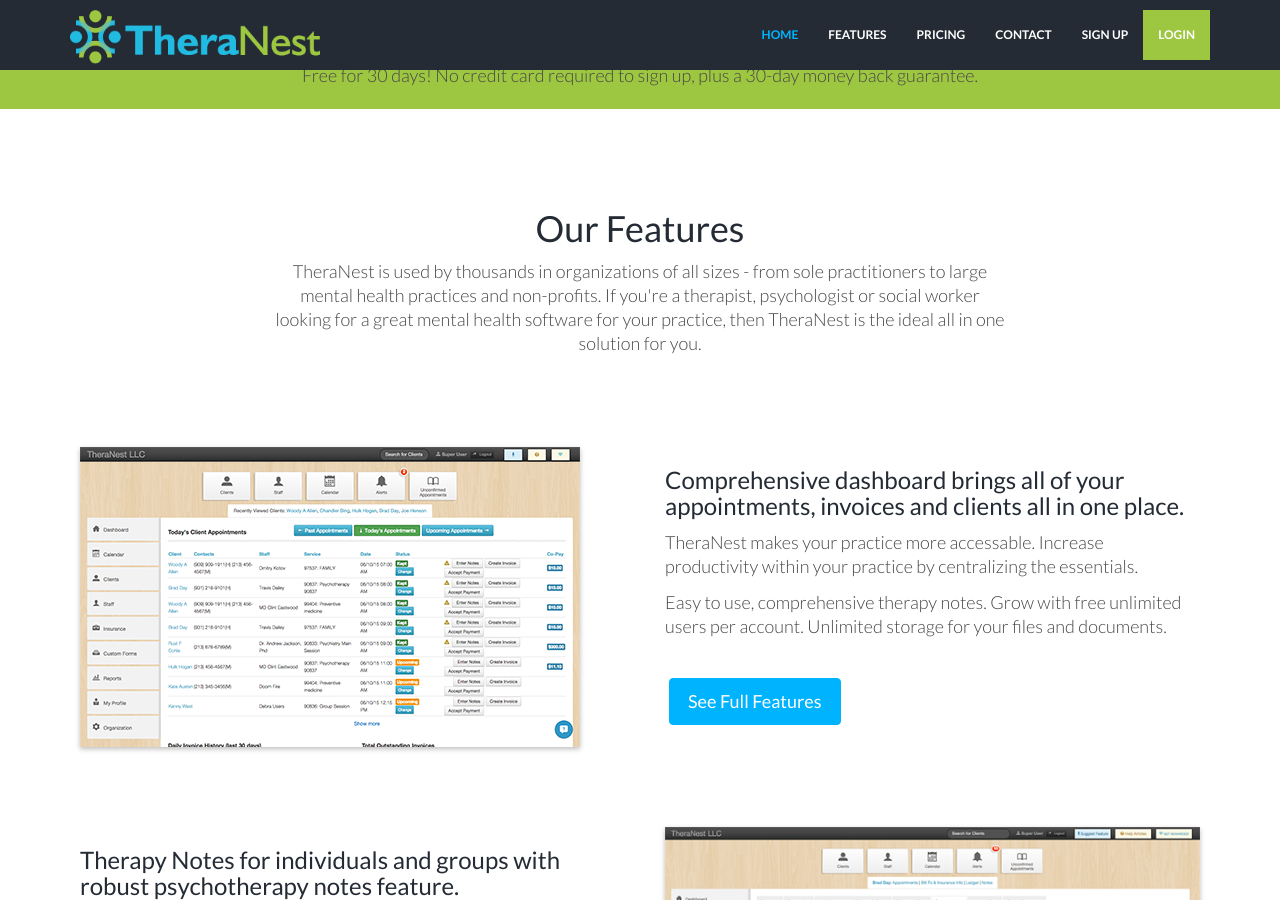
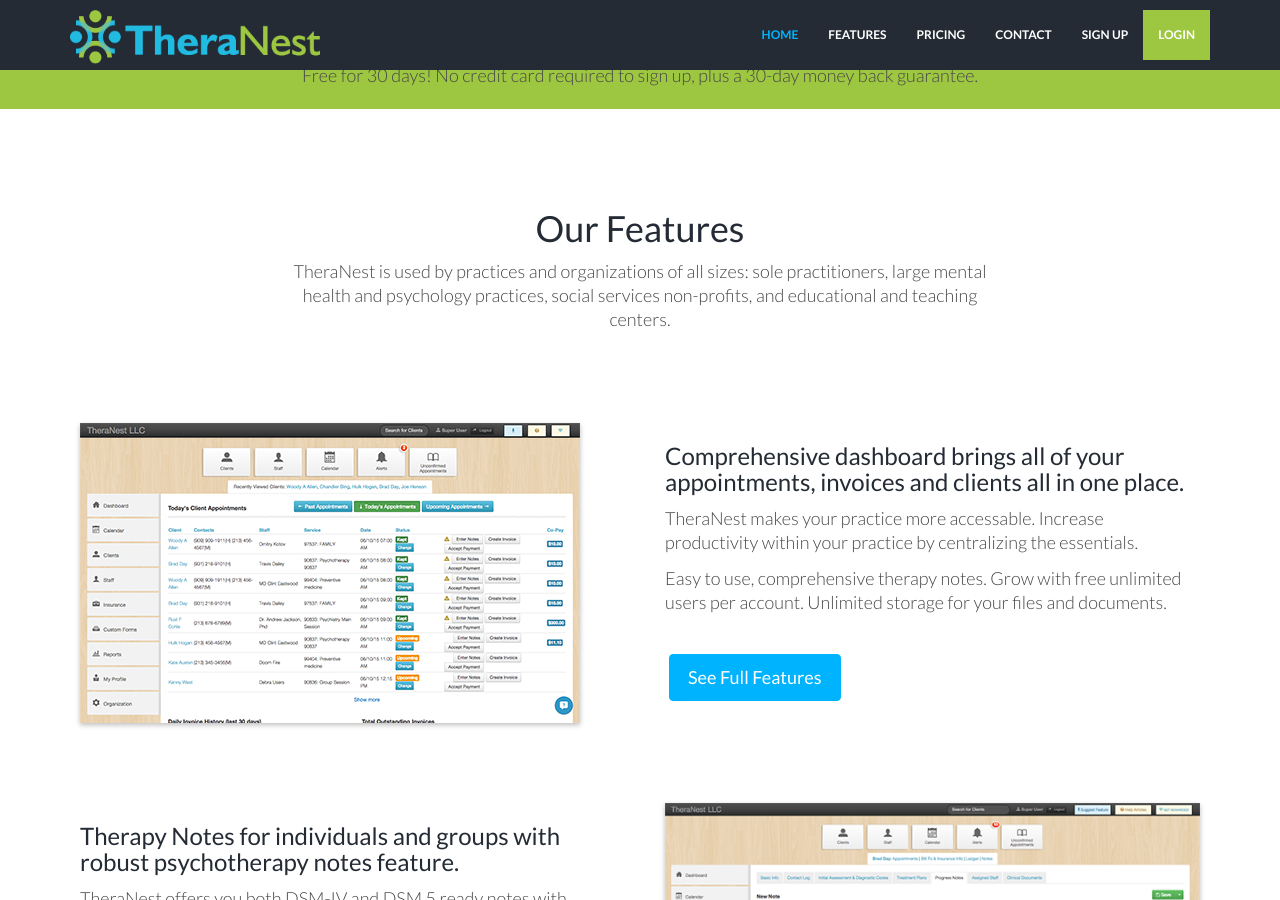
Before and after one commit to kaylacille/theranest-update, a Jekyll site: the page built from index.html, in a window 1280 px wide and 900 px high, scrolled down 785 px. Built offline with Jekyll 4.4.1, drawn with Linux system fonts in a browser that asks for light colours; nearby versions of some CDN libraries.

Commit message:
update our features text on index

```diff
--- a/_includes/testimonial_slider.html
+++ b/_includes/testimonial_slider.html
@@ -57,7 +57,7 @@
     </div><! --/container -->
 </div><! --/twrap -->
 
-<div class="container centered">
+<div class="container mtb centered">
         <div class="row">
           <div class="col-lg-8 col-lg-offset-2">
               <a href="{{"/testimonials/" | prepend: site.baseurl }}" class="btn btn-theme">See More Success Stories</a>
--- a/index.html
+++ b/index.html
@@ -8,7 +8,7 @@
     <div class="row">
         <div class="col-lg-8 col-lg-offset-2">
             <h1>Our Features</h1>
-            <p>TheraNest is used by thousands in organizations of all sizes - from sole practitioners to large mental health practices and non-profits. If you're a therapist, psychologist or social worker looking for a great mental health software for your practice, then TheraNest is the ideal all in one solution for you.</p>
+            <p>TheraNest is used by practices and organizations of all sizes: sole practitioners, large mental health and psychology practices, social services non-profits, and educational and teaching centers.</p>
         </div>
     </div><! --/row -->
 </div><! --/container -->
```
